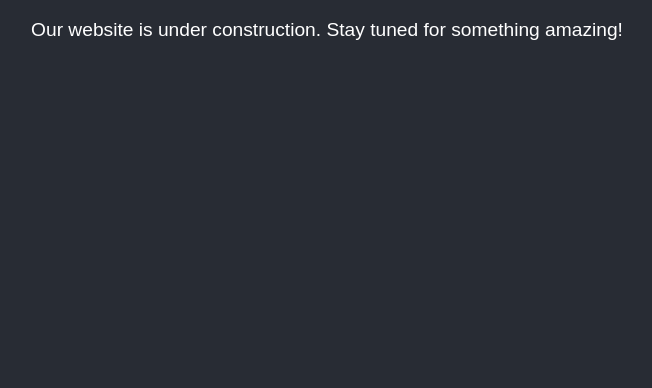
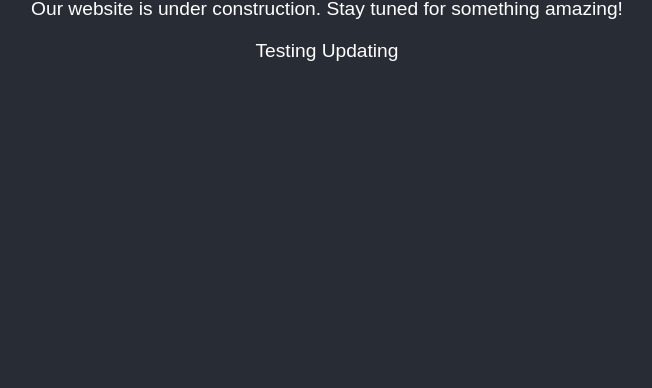
Before and after one commit to DumplingCrab/Website, a plain HTML site: page index.html in a window 1280 px wide. Shown: the part 428-816 px from the top of the page, without its empty margins (313-965 px from the left). Drawn offline with Linux system fonts and the light colour scheme.

Commit message:
Update index.html

```diff
--- a/index.html
+++ b/index.html
@@ -31,6 +31,7 @@
     <div class="container">
         <h1>Coming Soon</h1>
         <p>Our website is under construction. Stay tuned for something amazing!</p>
+        <p>Testing Updating</p>
     </div>
 </body>
 </html>
```
